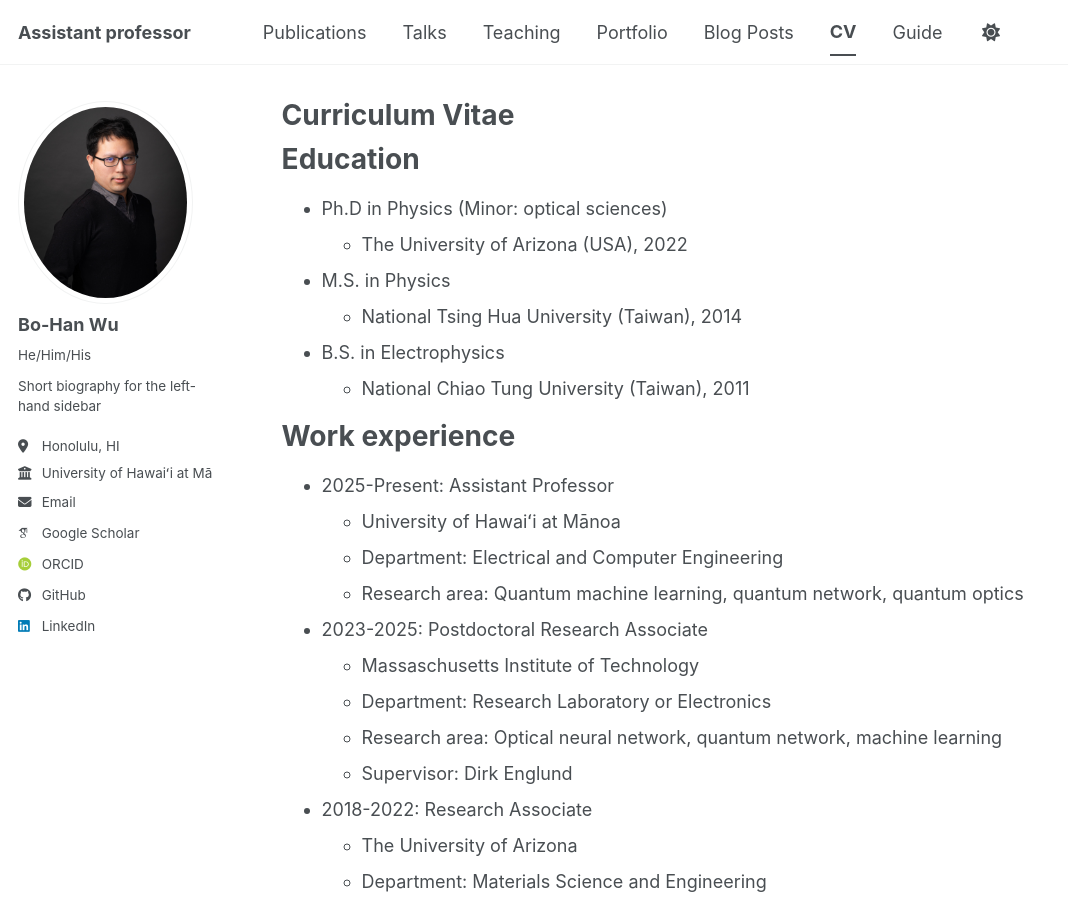
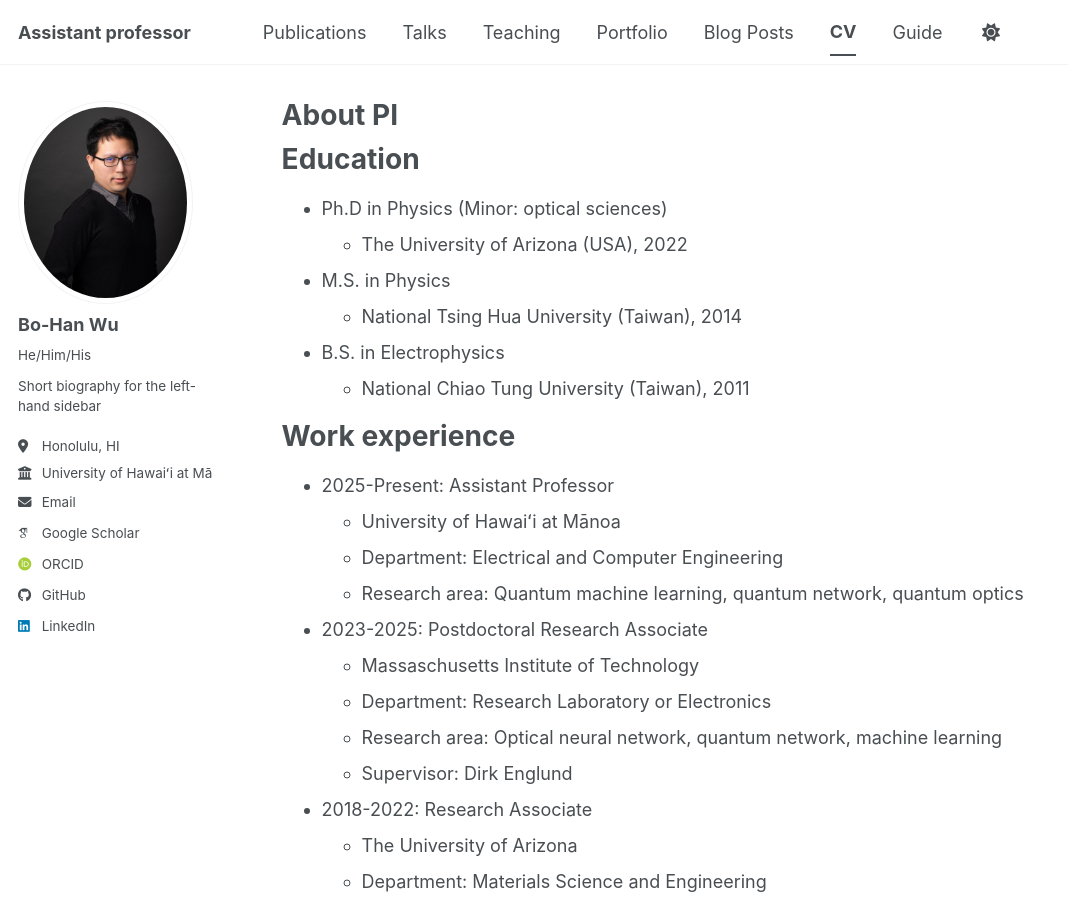
Before and after one commit to go705/go705.github.io, a Jekyll site: the page built from _pages/cv.md, in a window 1280 px wide and 900 px high. Shown: the whole window, without its empty margins (0-1068 px from the left). Built offline with Jekyll 4.4.1, drawn with Linux system fonts in a browser that asks for light colours; some web fonts are replaced; a script bundle is joined from its source files by our own code; library files that are not in the unit come from our copies.

Commit message:
Update cv.md

```diff
--- a/_pages/cv.md
+++ b/_pages/cv.md
@@ -1,6 +1,6 @@
 ---
 layout: archive
-title: "Curriculum Vitae"
+title: "About PI"
 permalink: /cv/
 author_profile: true
 redirect_from:
```
